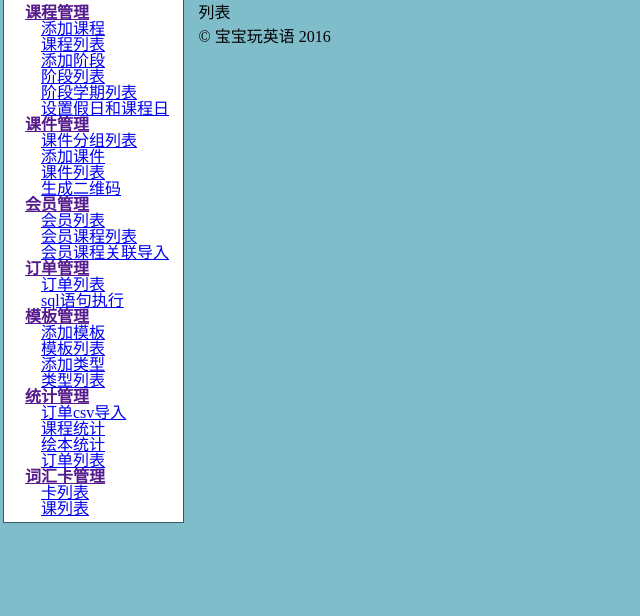
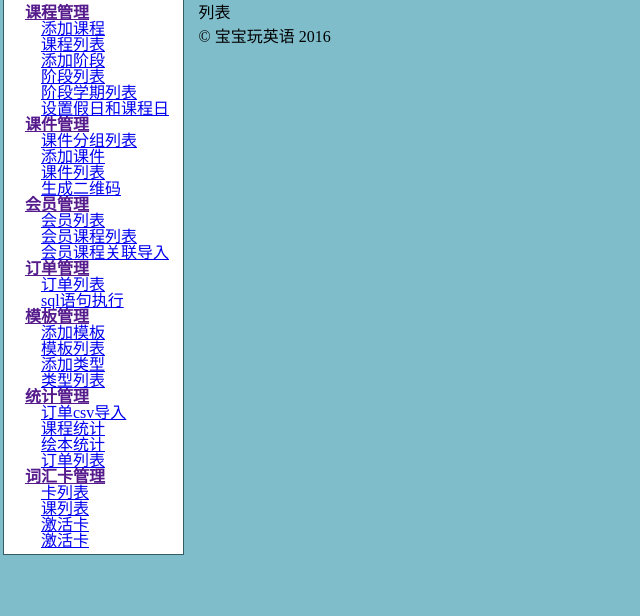
Before and after one commit to 305806761/babyfs, a Yii app: template modules/admin/views/csv/index.php in a window 1280 px wide. Shown: the part 32-648 px from the top of the page, without its empty margins (0-640 px from the left). Run offline with PHP 8.4 and a stand-in for Yii, Linux system fonts and the light colour scheme; the template is opened without the code that fills it, so the values that code supplies are empty; some libraries are stand-ins or nearby versions.

Commit message:
词汇卡所有

```diff
--- a/modules/admin/views/layouts/main.php
+++ b/modules/admin/views/layouts/main.php
@@ -329,6 +329,10 @@ AppAsset::register($this);
                                                          target="main-frame">卡列表</a></li>
                                 <li class="menu-item"><a href="<?= Url::to(['class/index']) ?>"
                                                          target="main-frame">课列表</a></li>
+                                <li class="menu-item"><a href="<?= Url::to(['card/activate']) ?>"
+                                                         target="main-frame">激活卡</a></li>
+                                <li class="menu-item"><a href="<?= Url::to(['card/activate']) ?>"
+                                                         target="main-frame">激活卡</a></li>
 
                             </ul>
 
```
